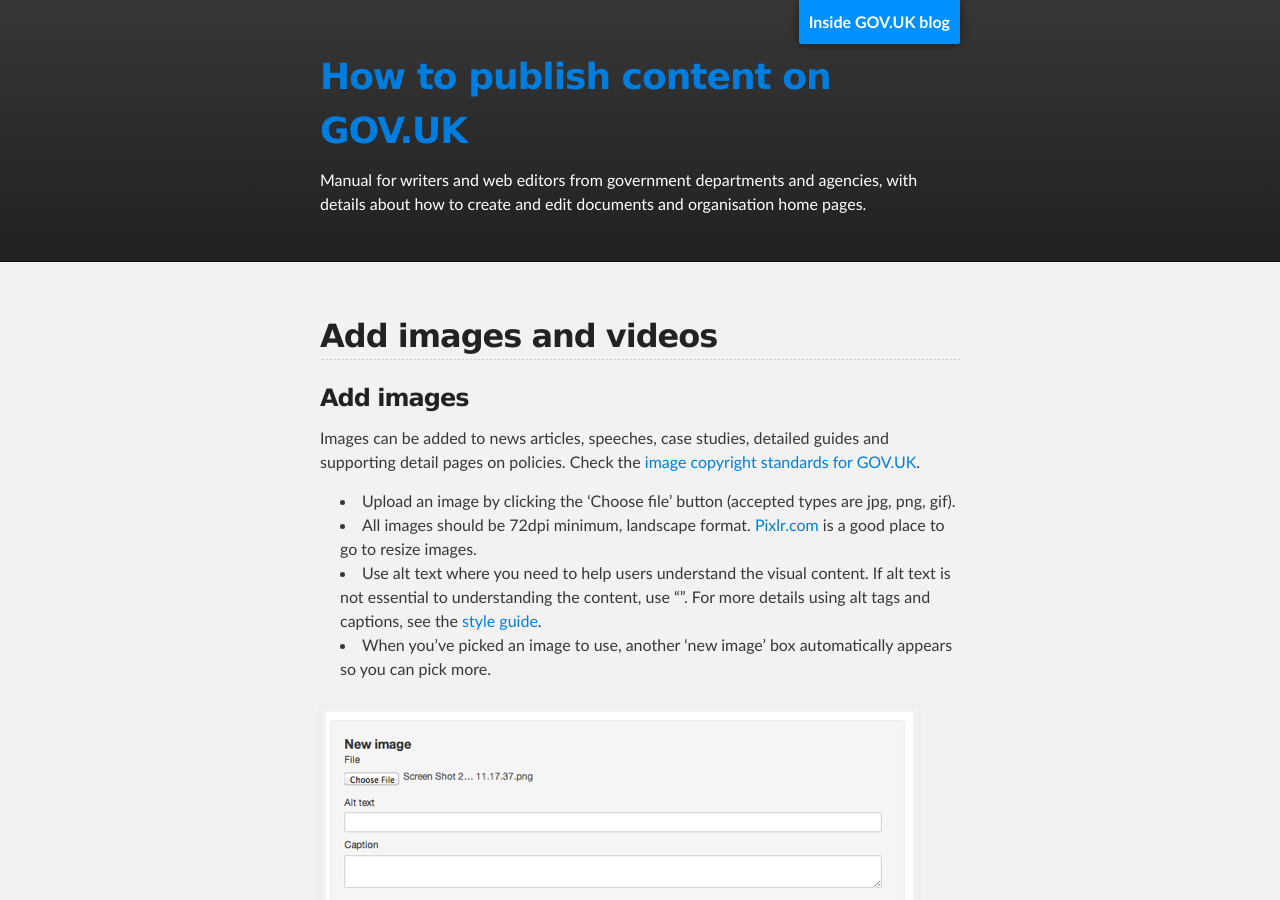
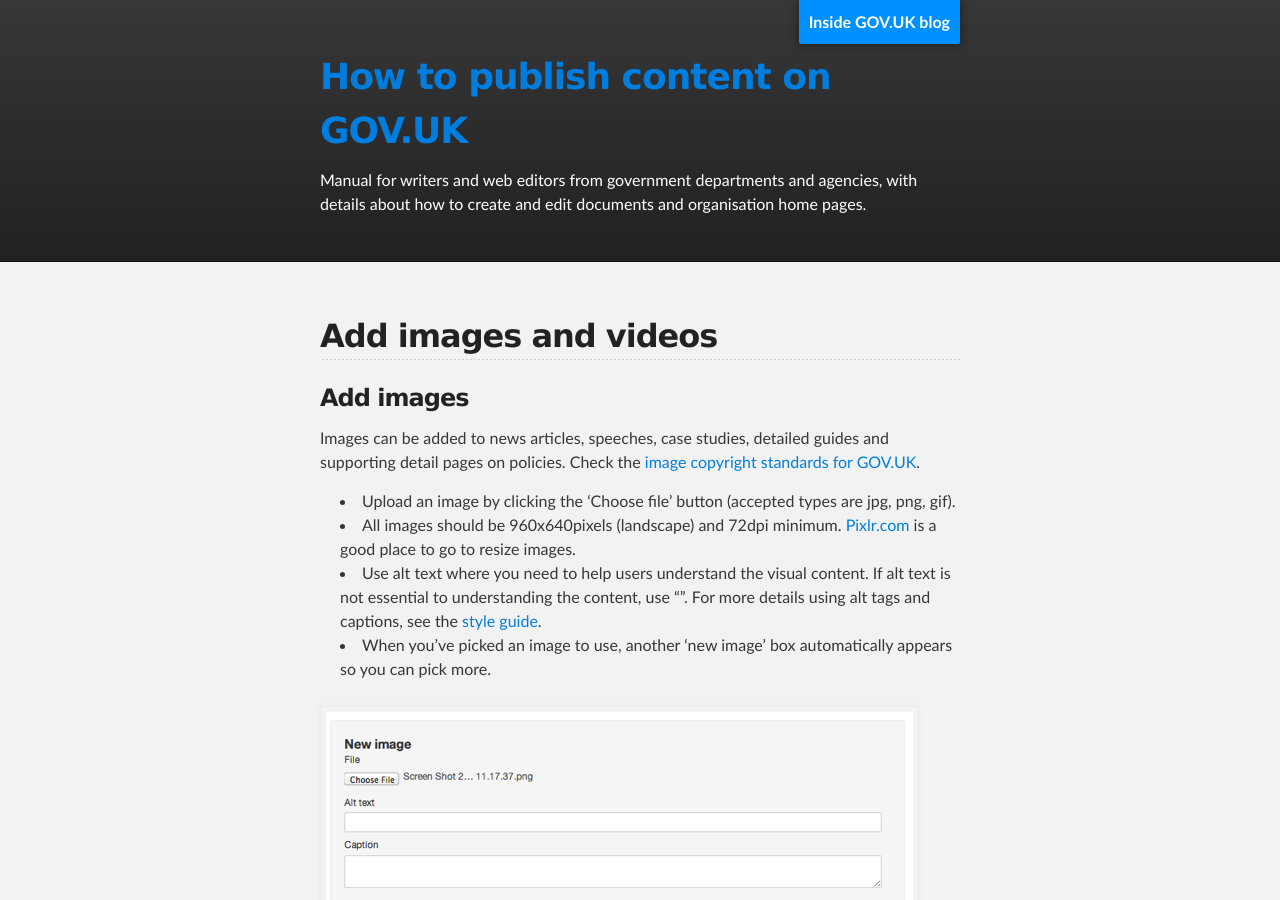
Before and after one commit to alphagov/inside-government-admin-guide, a Jekyll site: the page built from creating-documents/add-images.md, in a window 1280 px wide and 900 px high. Built offline with Jekyll 4.4.1, drawn with Linux system fonts in a browser that asks for light colours.

Commit message:
Added image size

```diff
--- a/creating-documents/add-images.md
+++ b/creating-documents/add-images.md
@@ -10,7 +10,7 @@ title: How to publish content / Add images and videos
 Images can be added to news articles, speeches, case studies, detailed guides and supporting detail pages on policies. Check the [image copyright standards for GOV.UK](https://insidegovuk.blog.gov.uk/gov-uk-standards-and-guidelines/image-copyright-standards-for-gov-uk/).
 
 * Upload an image by clicking the 'Choose file' button (accepted types are jpg, png, gif).
-* All images should be 72dpi minimum, landscape format. [Pixlr.com](http://www.pixlr.com) is a good place to go to resize images.
+* All images should be 960x640pixels (landscape) and 72dpi minimum. [Pixlr.com](http://www.pixlr.com) is a good place to go to resize images.
 * Use alt text where you need to help users understand the visual content. If alt text is not essential to understanding the content, use “”. For more details  using alt tags and captions, see the [style guide](https://www.gov.uk/design-principles/style-guide/images#images-alt-text).
 * When you've picked an image to use, another ‘new image’ box automatically appears so you can pick more.
 
```
